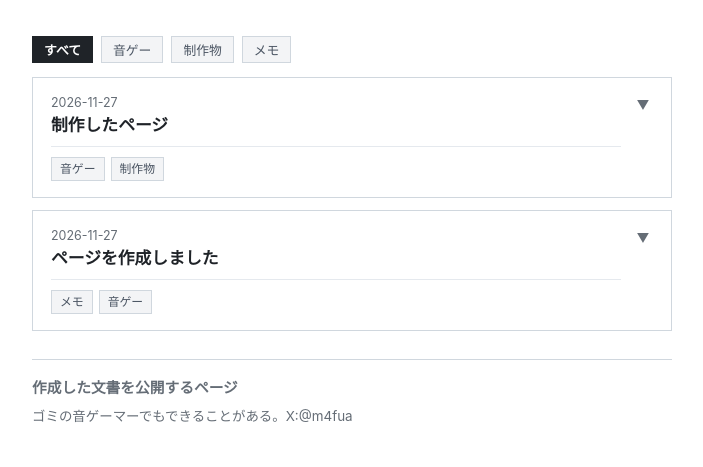
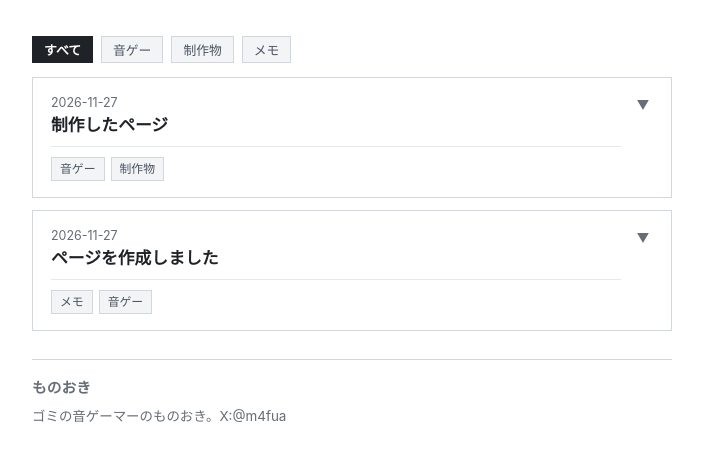
Before and after one commit to 4fua/documents, a plain HTML site: page index.html in a window 1280 px wide. Shown: the whole page, without its empty margins (288-991 px from the left). Drawn offline with Linux system fonts and the light colour scheme.

Commit message:
Update index.html

```diff
--- a/index.html
+++ b/index.html
@@ -3,7 +3,7 @@
 <head>
   <meta charset="UTF-8" />
   <meta name="viewport" content="width=device-width, initial-scale=1.0" />
-  <title>作成した文書を公開するページ</title>
+  <title>ものおき</title>
   <link rel="stylesheet" href="style.css" />
 </head>
 <body>
@@ -13,8 +13,8 @@
     <ul id="doc-list" class="doc-list"></ul>
 
     <header class="site-header">
-      <h1>作成した文書を公開するページ</h1>
-      <p class="site-intro">ゴミの音ゲーマーでもできることがある。X:@m4fua</p>
+      <h1>ものおき</h1></h1>
+      <p class="site-intro">ゴミの音ゲーマーのものおき。X:@m4fua</p>
     </header>
   </main>
 
```
